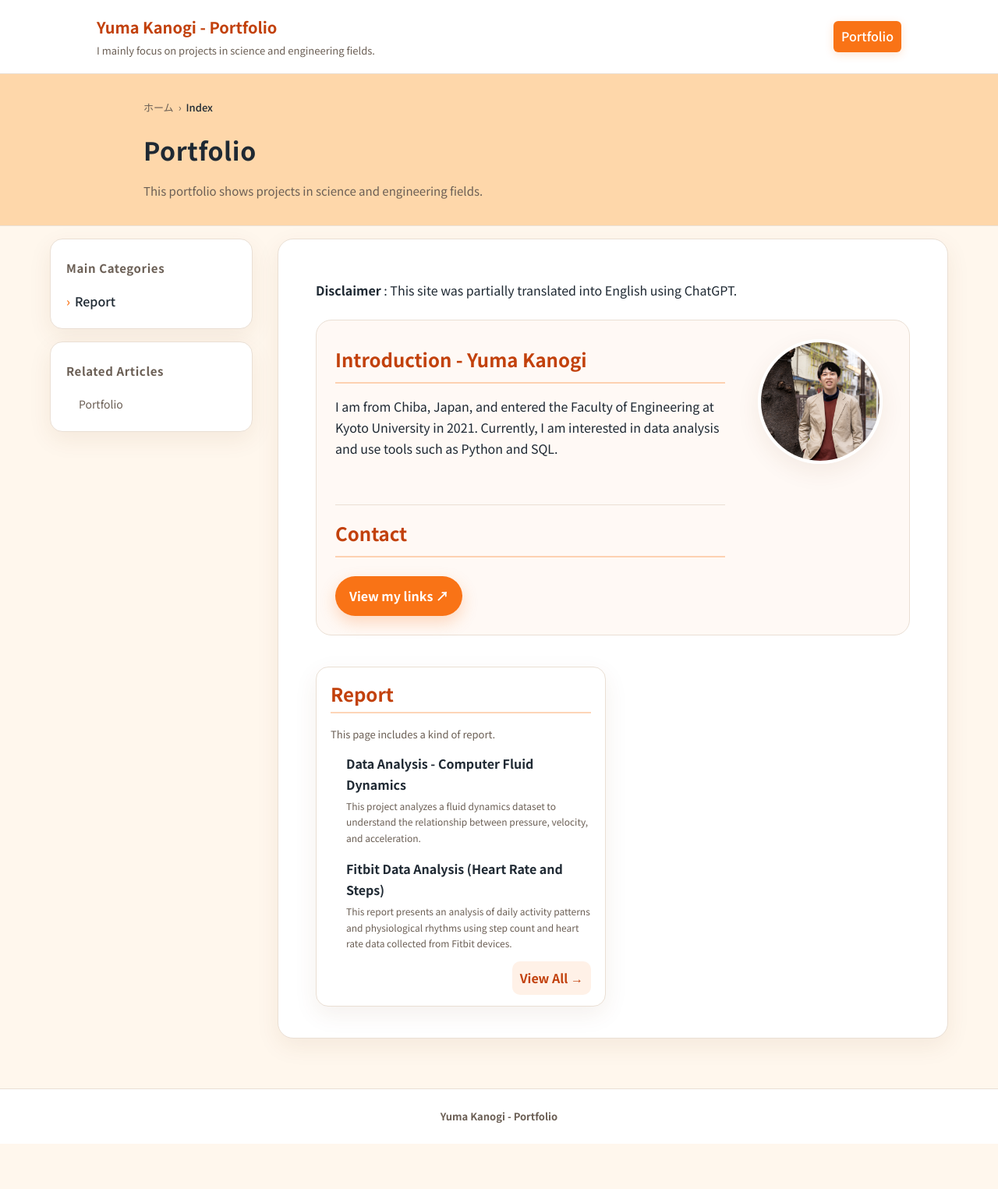
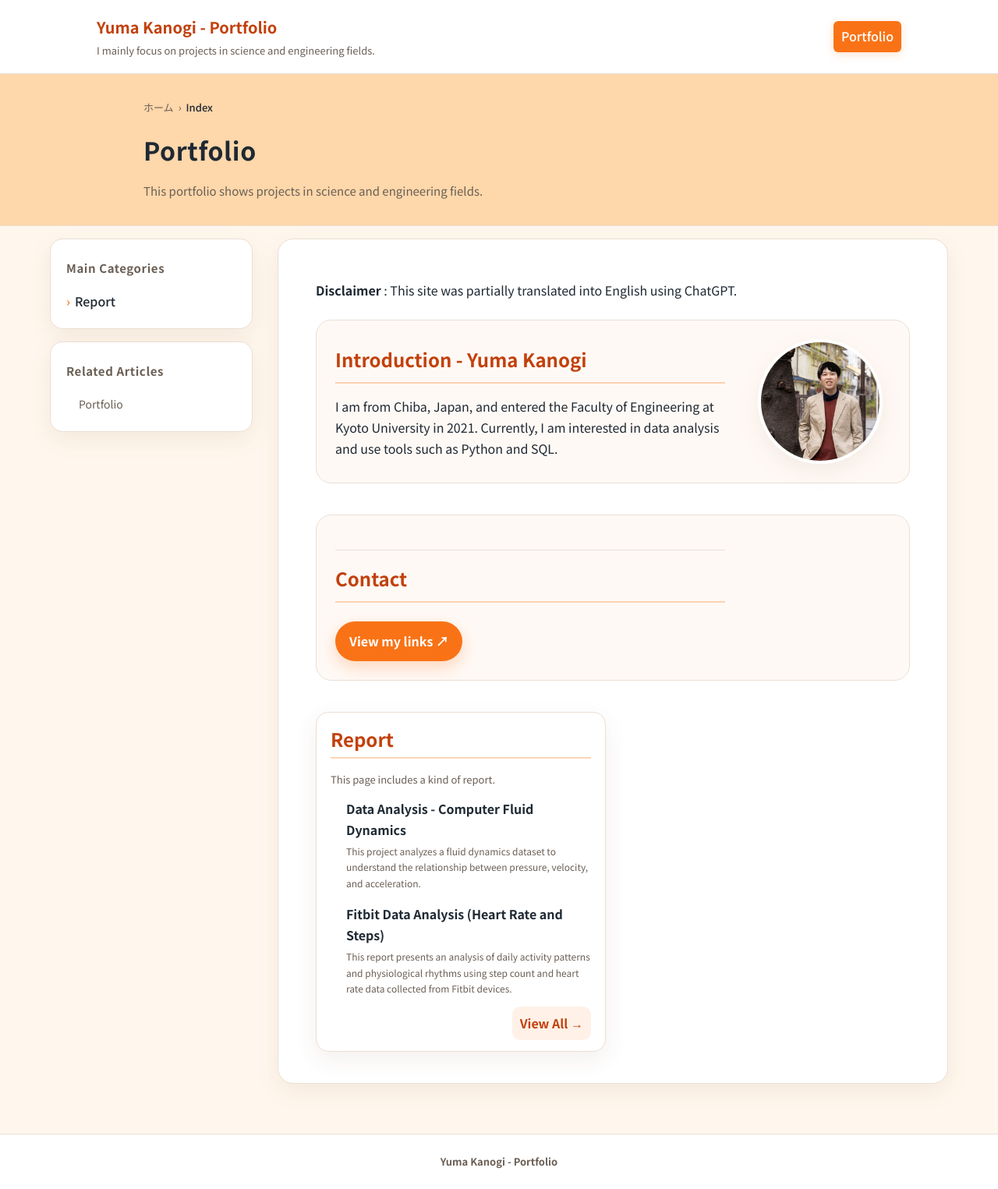
Before and after one commit to entfrem0/portfolio, a Jekyll site: the page built from docs/index.md, in a window 1280 px wide. Shown: the whole page at 78% size. Built offline with Jekyll 4.4.1, drawn with Linux system fonts in a browser that asks for light colours; before the commit the page ends 1467 px from its top, so only the background shows below that.

Commit message:
リンク分離

```diff
--- a/docs/index.md
+++ b/docs/index.md
@@ -25,6 +25,9 @@ sidebar_title: Related Articles
       class="intro-profile__image">
   </div>
 
+</div>
+
+<div class="intro-profile">
   <div class="contact-inline">
     <h2>Contact</h2>
     <a href="https://linktr.ee/yumakanogi" class="contact-btn">
```
